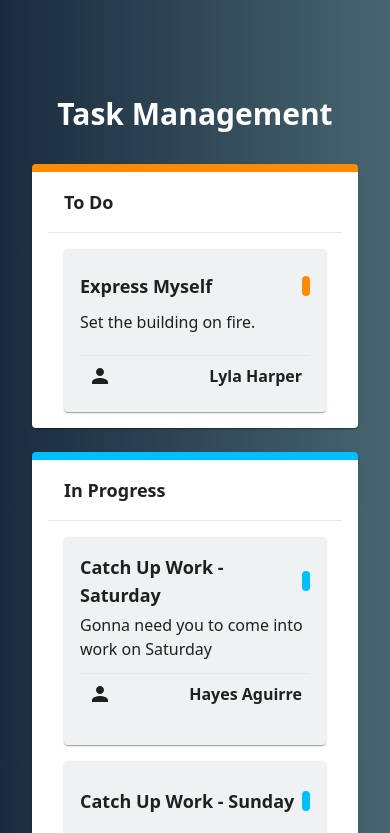
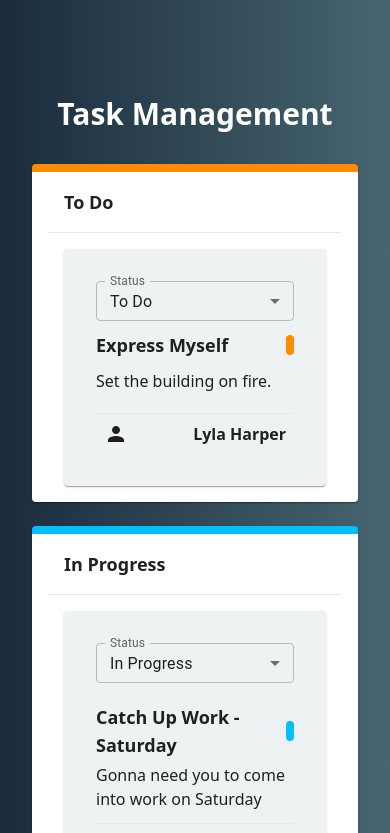
Before and after one commit to battalmustafa/todoListApp, a React (Vite) app: page / in a window 390 px wide. Shown: the top 833 px of the page. Built offline with nearby package versions, Linux system fonts and the light colour scheme.

Commit message:
feat: status form select impl for mobile

```diff
--- a/src/components/common/TaskCard.tsx
+++ b/src/components/common/TaskCard.tsx
@@ -1,17 +1,47 @@
-import  { FC } from 'react';
+import React, { FC, useState } from 'react';
 import PersonIcon from '@mui/icons-material/Person'; // Icon to represent the assignee
 import { Task } from '@/types/types'; // Importing the Task type definition
+import { MenuItem, Select, FormControl, InputLabel, SelectChangeEvent } from '@mui/material'; // Import MUI components
 
 interface TaskDetailsProps {
-  task: Task // Props to receive a single task
+  task: Task; // Props to receive a single task
+  onStatusChange: (taskTitle: string, newStatus: string) => void; // Function to handle status change
+  statuses: string[]; // Array of possible statuses
 }
 
-const TaskCard: FC<TaskDetailsProps> = ({ task }) => {
-    // Convert task status to a lower case string without spaces to use as a class name
-    const statusColor = task.status.replace(' ', '').toLowerCase();
+const TaskCard: FC<TaskDetailsProps> = ({ task, onStatusChange, statuses }) => {
+  const [selectedStatus, setSelectedStatus] = useState(task.status); // State for the select box
+
+  // Convert task status to a lower case string without spaces to use as a class name
+  const statusColor = task.status.replace(' ', '').toLowerCase();
+
+  // Handle status change
+  const handleStatusChange = (event: SelectChangeEvent<string>) => {
+    const newStatus = event.target.value;
+    setSelectedStatus(newStatus);
+    onStatusChange(task.title, newStatus); // Call parent function to handle status change
+  };
 
   return (
-    <div className='grid grid-rows-3 gap-1'>
+    <div className='relative grid grid-rows-3 gap-1 p-4'>
+      {/* Status Select Box for Mobile View */}
+      <div className='flex md:hidden'> {/* Hide on larger screens */}
+        <FormControl size="small" variant="outlined" fullWidth>
+          <InputLabel>Status</InputLabel>
+          <Select
+            value={selectedStatus}
+            onChange={handleStatusChange}
+            label="Status"
+          >
+            {statuses.map(status => (
+              <MenuItem key={status} value={status}>
+                {status}
+              </MenuItem>
+            ))}
+          </Select>
+        </FormControl>
+      </div>
+
       {/* Header: Display task title and status */}
       <div className="flex justify-between items-center row-span-1 text-lg">
         <span className="font-bold">{task.title}</span> {/* Task title */}
@@ -37,7 +67,7 @@ const TaskCard: FC<TaskDetailsProps> = ({ task }) => {
 
       {/* Footer: Display assignee with icon */}
       <div className="flex border-t p-2 row-span-1 justify-between">
-        <PersonIcon/> {/* Icon representing the person assigned to the task */}
+        <PersonIcon /> {/* Icon representing the person assigned to the task */}
         <span className="font-semibold">{task.assignee}</span> {/* Name of the assignee */}
       </div>
     </div>
--- a/src/components/common/TaskTable.tsx
+++ b/src/components/common/TaskTable.tsx
@@ -106,7 +106,10 @@ const TaskTable: React.FC<TaskTableProps> = ({ tasks, onStatusChange }) => {
                   }}
                   className="hover:cursor-move bg-slate-100"
                 >
-                  <TaskCard task={task} /> {/* Render the task details */}
+                  <TaskCard
+                  onStatusChange={onStatusChange}
+                  statuses={statuses}
+                  task={task} /> {/* Render the task details */}
                 </Card>
               ))
             )}
```
